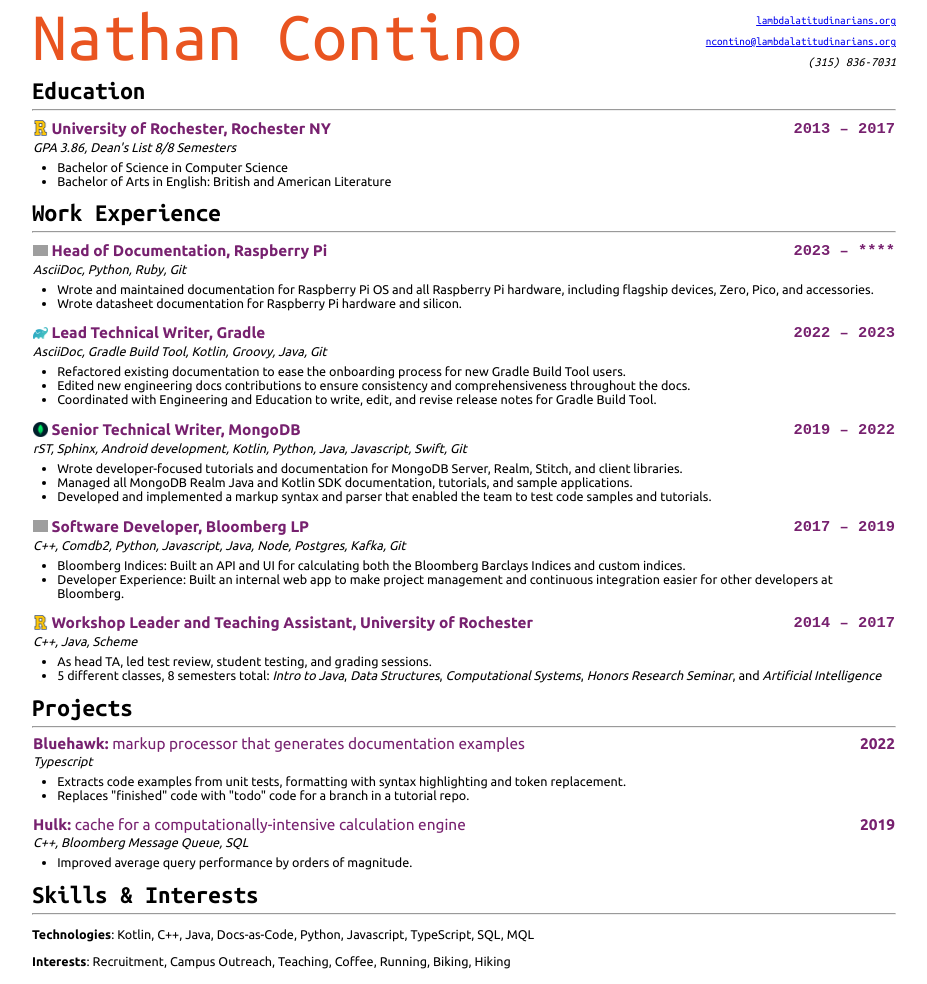
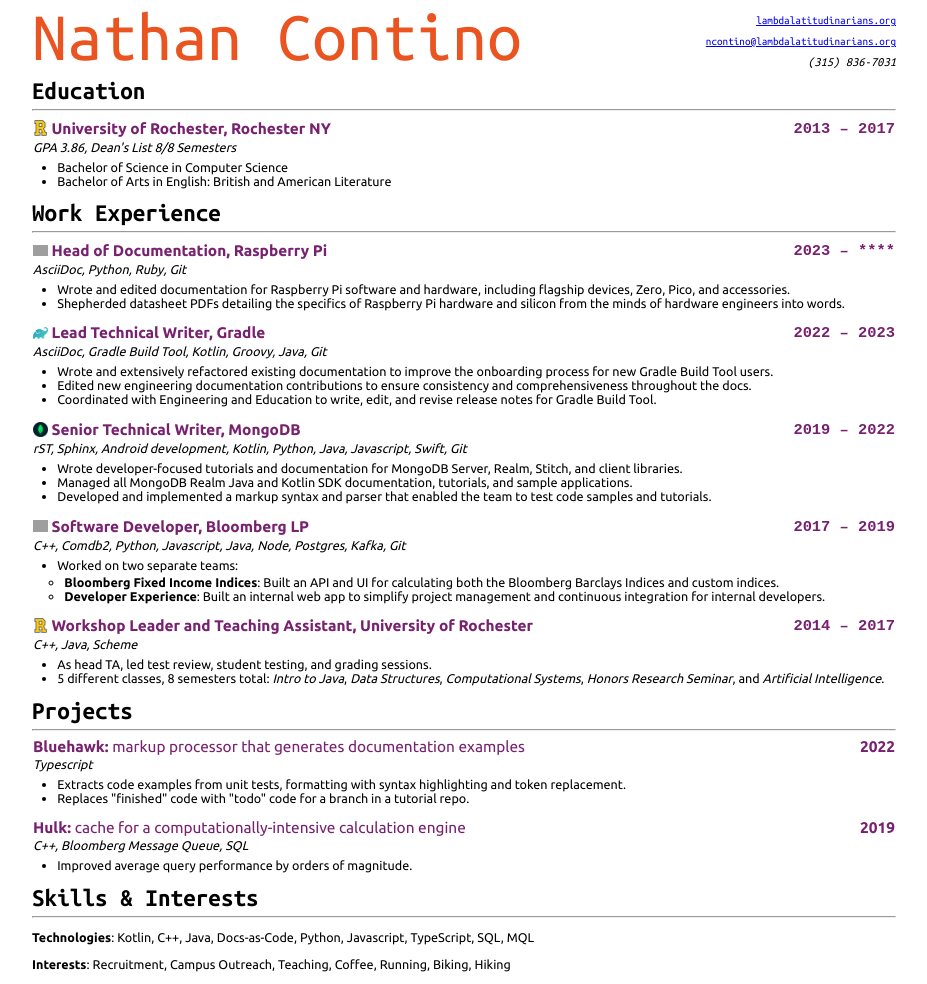
Before and after one commit to nathan-contino/nathan-contino.github.io, a Jekyll site: the page built from _pages/resume.md, in a window 1280 px wide. Shown: the whole page, without its empty margins (176-1103 px from the left). Built offline with Jekyll 4.4.1, drawn with Linux system fonts in a browser that asks for light colours; grey boxes are pictures that could not be loaded.

Commit message:
slight bullet point improvements

```diff
--- a/_pages/resume.md
+++ b/_pages/resume.md
@@ -35,15 +35,15 @@
 | :--- | ---: |
 | _AsciiDoc, Python, Ruby, Git_ ||
 
-* Wrote and maintained documentation for Raspberry Pi OS and all Raspberry Pi hardware, including flagship devices, Zero, Pico, and accessories.
-* Wrote datasheet documentation for Raspberry Pi hardware and silicon.
+* Wrote and edited documentation for Raspberry Pi software and hardware, including flagship devices, Zero, Pico, and accessories.
+* Shepherded datasheet PDFs detailing the specifics of Raspberry Pi hardware and silicon from the minds of hardware engineers into words.
 
 | {::nomarkdown} <div style="display: flex; align-items: center;"> <img src="/_resources/gradle.ico" style="width:1em !important; border: 0px !important; padding-right: .2em;" /> Lead Technical Writer, Gradle </div>{:/}  | `2022 – 2023` |
 | :--- | ---: |
 | _AsciiDoc, Gradle Build Tool, Kotlin, Groovy, Java, Git_ ||
 
-* Refactored existing documentation to ease the onboarding process for new Gradle Build Tool users.
-* Edited new engineering docs contributions to ensure consistency and comprehensiveness throughout the docs.
+* Wrote and extensively refactored existing documentation to improve the onboarding process for new Gradle Build Tool users.
+* Edited new engineering documentation contributions to ensure consistency and comprehensiveness throughout the docs.
 * Coordinated with Engineering and Education to write, edit, and revise release notes for Gradle Build Tool.
 
 | {::nomarkdown} <div style="display: flex; align-items: center;"> <img src="/_resources/mongodb.ico" style="width:1em !important; border: 0px !important; padding-right: .2em;" /> Senior Technical Writer, MongoDB </div>{:/}  | `2019 – 2022` |
@@ -58,16 +58,16 @@
 | :--- | ---: |
 | _C++, Comdb2, Python, Javascript, Java, Node, Postgres, Kafka, Git_ ||
 
-* Bloomberg Indices: Built an API and UI for calculating both the Bloomberg Barclays Indices and custom indices.
-* Developer Experience: Built an internal web app to make project management and continuous integration easier for
-other developers at Bloomberg.
+* Worked on two separate teams:
+  * **Bloomberg Fixed Income Indices**: Built an API and UI for calculating both the Bloomberg Barclays Indices and custom indices.
+  * **Developer Experience**: Built an internal web app to simplify project management and continuous integration for internal developers.
 
 | {::nomarkdown} <div style="display: flex; align-items: center;"> <img src="/_resources/rochester.ico" style="width:1em !important; border: 0px !important; padding-right: .2em;" /> Workshop Leader and Teaching Assistant, University of Rochester</div>{:/} | `2014 – 2017` |
 | :--- | ---: |
 | _C++, Java, Scheme_ ||
 
 * As head TA, led test review, student testing, and grading sessions.
-* 5 different classes, 8 semesters total: _Intro to Java_, _Data Structures_, _Computational Systems_, _Honors Research Seminar_, and _Artificial Intelligence_
+* 5 different classes, 8 semesters total: _Intro to Java_, _Data Structures_, _Computational Systems_, _Honors Research Seminar_, and _Artificial Intelligence_.
 
 # Projects
 
--- a/_stylesheets/resume.css
+++ b/_stylesheets/resume.css
@@ -47,6 +47,11 @@
 ul {
   margin-top: 5px;
   padding-left: 2em;
+}
+
+ul > li > ul {
+  margin-top: 3px;
+  padding-left: 7px;
 }
 
 th {
```
